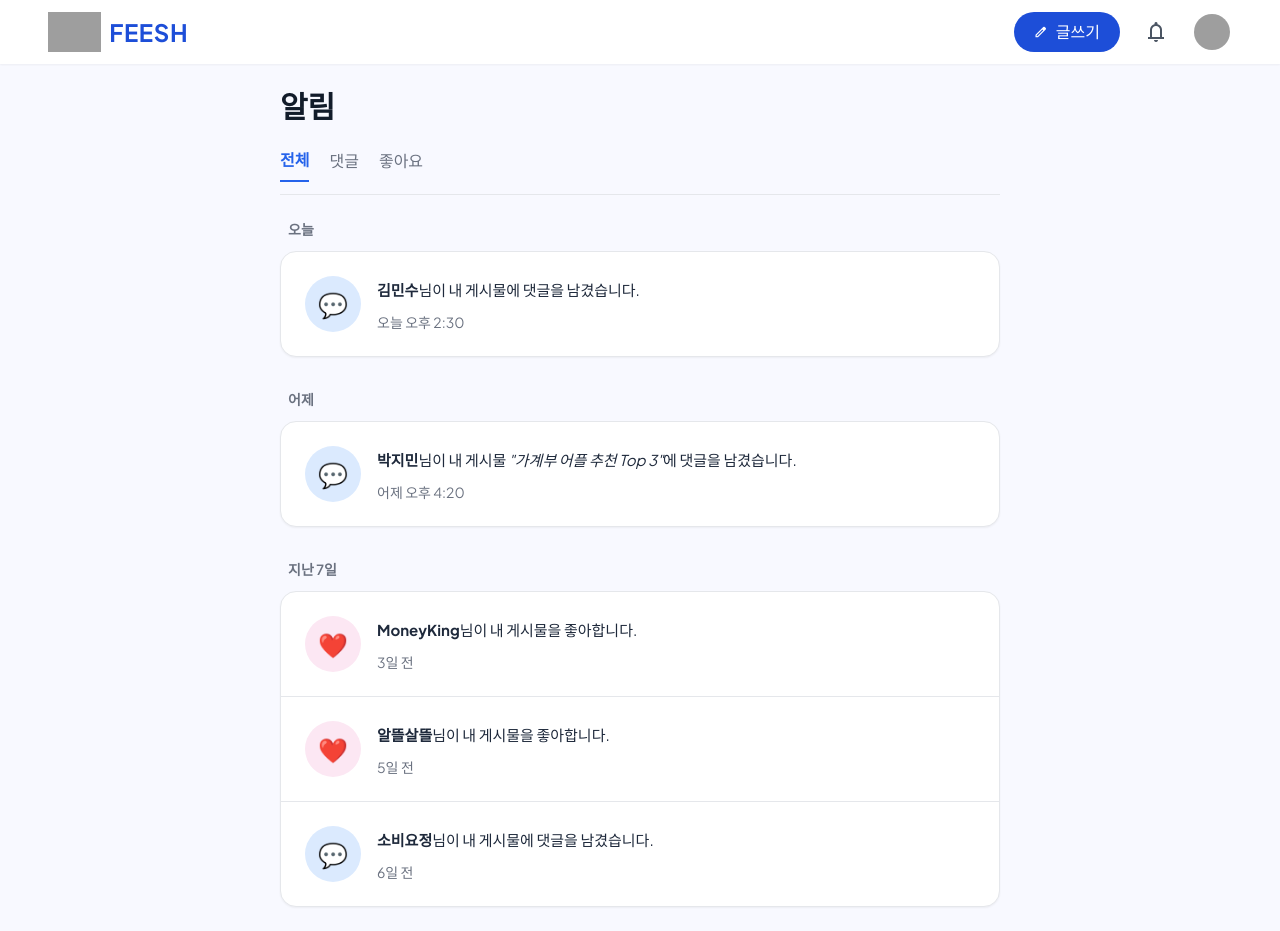
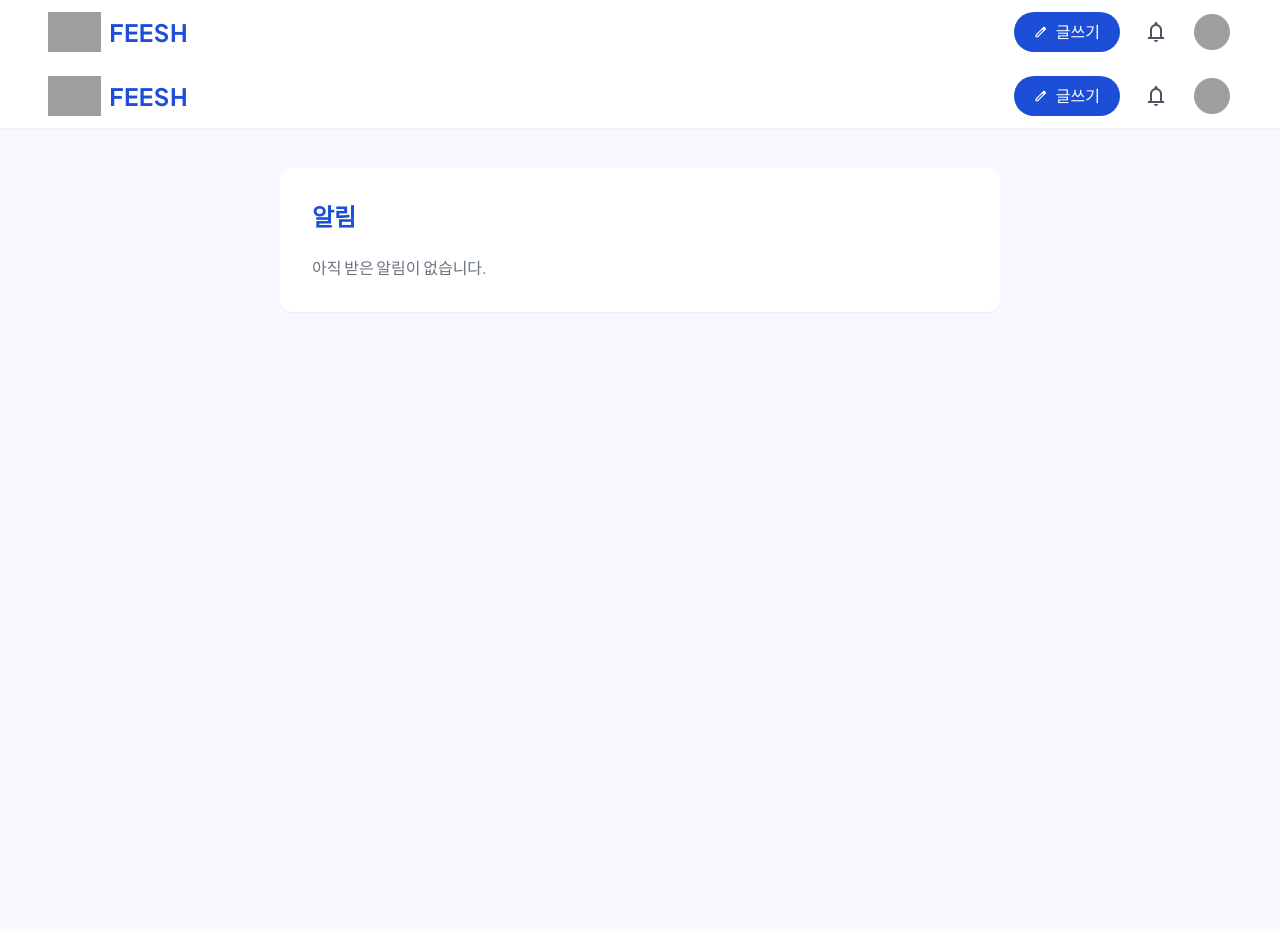
Before and after one commit to VOID-GSM/FEESH_FRONT, a React (Vite) app: page /notification in a window 1280 px wide. After the commit the page ends 864 px from the top, so only its background shows below. Built offline with nearby package versions, Linux system fonts and the light colour scheme; grey boxes are pictures that could not be loaded.

Commit message:
feat: 게시글 상세 및 알림 페이지 추가

```diff
--- a/src/pages/Notification.tsx
+++ b/src/pages/Notification.tsx
@@ -1,130 +1,48 @@
-import { useState } from "react";
+import Header from "../components/Header";
 
-const Notification = () => {
-  const [activeTab, setActiveTab] = useState("전체");
+function Notification() {
   return (
-    <main className="max-w-3xl mx-auto p-6">
-      <h1 className="text-3xl font-bold mb-6">알림</h1>
+    <div className="min-h-screen bg-[#f8f9ff]">
+      <Header />
 
-      {/* 탭 */}
-      <div className="flex gap-5 border-b pb-3 mb-6">
-        {["전체", "댓글", "좋아요"].map((tab) => (
-          <button
-            key={tab}
-            onClick={() => setActiveTab(tab)}
-            className={`
-        pb-2 transition-all duration-200
-        hover:text-blue-600 hover:-translate-y-1
-        ${
-          activeTab === tab
-            ? "border-b-2 border-blue-600 text-blue-600 font-semibold"
-            : "text-gray-500"
-        }
-      `}
+      <main
+        className="
+          max-w-3xl
+          mx-auto
+          px-6
+          py-10
+        "
+      >
+        <section
+          className="
+            bg-white
+            rounded-xl
+            shadow-sm
+            p-8
+          "
+        >
+          <h1
+            className="
+              text-2xl
+              font-bold
+              text-blue-700
+            "
           >
-            {tab}
-          </button>
-        ))}
-      </div>
+            알림
+          </h1>
 
-      {/* 오늘 */}
-      <h2 className="mb-3 ml-2 text-sm font-semibold text-gray-500">오늘</h2>
-
-      <div className="overflow-hidden rounded-2xl border bg-white shadow-sm">
-        <div className="flex cursor-pointer gap-4 p-6 transition hover:bg-slate-50">
-          <div className="flex h-14 w-14 items-center justify-center rounded-full bg-blue-100 text-2xl">
-            💬
-          </div>
-
-          <div className="flex-1">
-            <p className="text-[15px] leading-7 text-slate-800">
-              <span className="font-bold">김민수</span>님이 내 게시물에 댓글을
-              남겼습니다.
-            </p>
-
-            <p className="mt-2 text-sm text-gray-500">오늘 오후 2:30</p>
-          </div>
-        </div>
-      </div>
-
-      {/* 어제 */}
-      <h2 className="mt-8 mb-3 ml-2 text-sm font-semibold text-gray-500">
-        어제
-      </h2>
-
-      <div className="overflow-hidden rounded-2xl border bg-white shadow-sm">
-        <div className="flex cursor-pointer gap-4 p-6 transition hover:bg-slate-50">
-          <div className="flex h-14 w-14 items-center justify-center rounded-full bg-blue-100 text-2xl">
-            💬
-          </div>
-
-          <div className="flex-1">
-            <p className="text-[15px] leading-7 text-slate-800">
-              <span className="font-bold">박지민</span>님이 내 게시물
-              <span className="italic"> "가계부 어플 추천 Top 3"</span>에 댓글을
-              남겼습니다.
-            </p>
-
-            <p className="mt-2 text-sm text-gray-500">어제 오후 4:20</p>
-          </div>
-        </div>
-      </div>
-
-      {/* 지난 7일 */}
-      <h2 className="mt-8 mb-3 ml-2 text-sm font-semibold text-gray-500">
-        지난 7일
-      </h2>
-
-      <div className="overflow-hidden rounded-2xl border bg-white shadow-sm">
-        <div className="flex cursor-pointer gap-4 border-b p-6 transition hover:bg-slate-50">
-          <div className="flex h-14 w-14 items-center justify-center rounded-full bg-pink-100 text-2xl">
-            ❤️
-          </div>
-
-          <div className="flex-1">
-            <p className="text-[15px] leading-7 text-slate-800">
-              <span className="font-bold">MoneyKing</span>님이 내 게시물을
-              좋아합니다.
-            </p>
-
-            <p className="mt-2 text-sm text-gray-500">3일 전</p>
-          </div>
-        </div>
-
-        <div className="flex cursor-pointer gap-4 border-b p-6 transition hover:bg-slate-50">
-          <div className="flex h-14 w-14 items-center justify-center rounded-full bg-pink-100 text-2xl">
-            ❤️
-          </div>
-
-          <div className="flex-1">
-            <p className="text-[15px] leading-7 text-slate-800">
-              <span className="font-bold">알뜰살뜰</span>님이 내 게시물을
-              좋아합니다.
-            </p>
-
-            <p className="mt-2 text-sm text-gray-500">5일 전</p>
-          </div>
-        </div>
-
-        <div className="flex cursor-pointer gap-4 p-6 transition hover:bg-slate-50">
-          <div className="flex h-14 w-14">
-            <div className="flex h-14 w-14 items-center justify-center rounded-full bg-blue-100 text-2xl">
-              💬
-            </div>
-          </div>
-
-          <div className="flex-1">
-            <p className="text-[15px] leading-7 text-slate-800">
-              <span className="font-bold">소비요정</span>님이 내 게시물에 댓글을
-              남겼습니다.
-            </p>
-
-            <p className="mt-2 text-sm text-gray-500">6일 전</p>
-          </div>
-        </div>
-      </div>
-    </main>
+          <p
+            className="
+              mt-6
+              text-gray-500
+            "
+          >
+            아직 받은 알림이 없습니다.
+          </p>
+        </section>
+      </main>
+    </div>
   );
-};
+}
 
 export default Notification;
```
Also changed, not shown: src/pages/PostDetail.tsx (+169 -174 lines).
